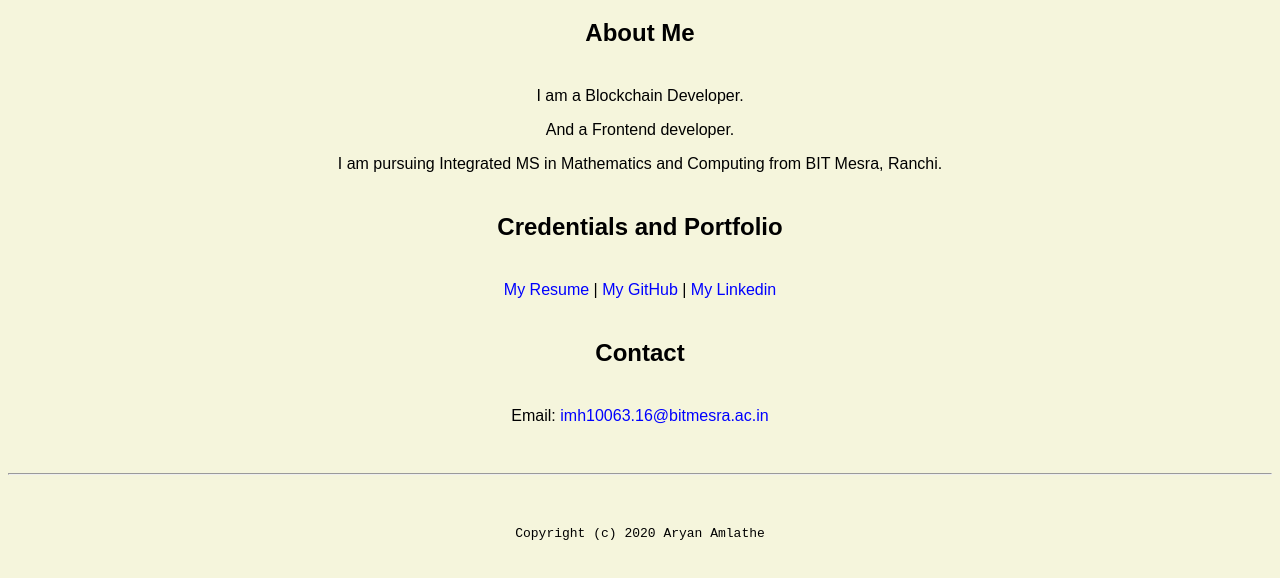
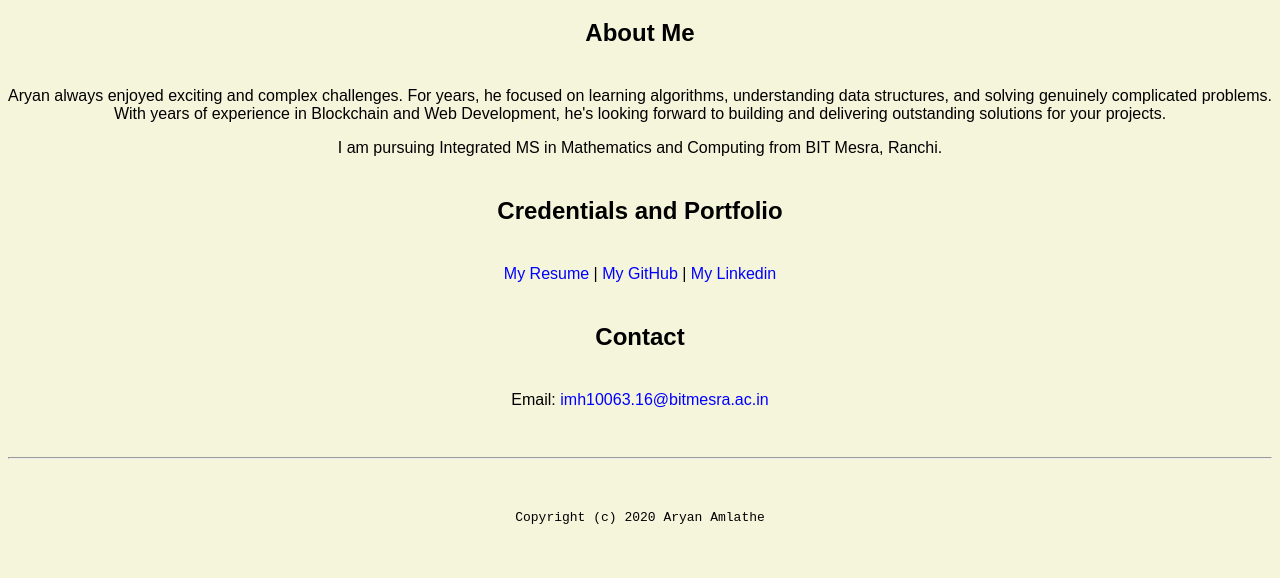
Before and after one commit to Amlathearyan/Amlathearyan.github.io, a plain HTML site: page index.html in a window 1280 px wide. Shown: the part 106-684 px from the top of the page. Drawn offline with Linux system fonts and the light colour scheme.

Commit message:
Update index.html

```diff
--- a/index.html
+++ b/index.html
@@ -17,8 +17,7 @@
       <!-- <img src="images/banner.jpg" width="75%" alt="banner"> -->
       <h1>Aryan Amlathe</h1>
       <h2>About Me</h2>
-      <p>I am a Blockchain Developer.</p>
-      <p>And a Frontend developer.</p>
+      <p>Aryan always enjoyed exciting and complex challenges. For years, he focused on learning algorithms, understanding data structures, and solving genuinely complicated problems. With years of experience in Blockchain and Web Development, he's looking forward to building and delivering outstanding solutions for your projects.</p>
       <p>I am pursuing Integrated MS in Mathematics and Computing from BIT Mesra, Ranchi.</p>
 
       <h2>Credentials and Portfolio</h2>
```
